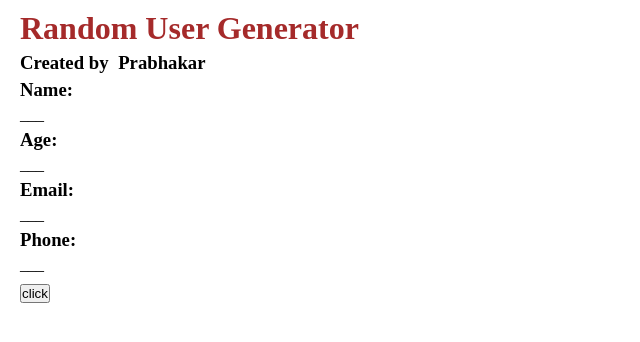
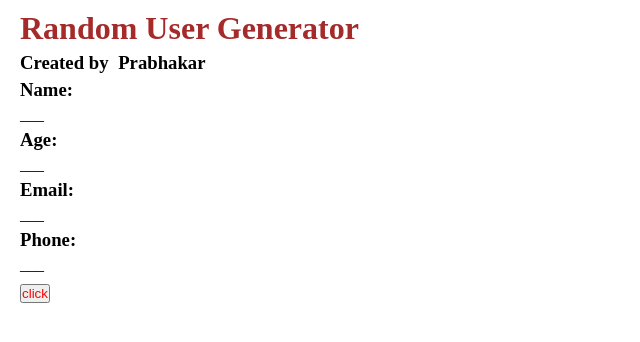
Before and after one commit to prabhakarzha/RandomUserGenerator, a plain HTML site: page index.html in a window 1280 px wide. Shown: the full height of the page, 0-640 px from the left. Drawn offline with Linux system fonts and the light colour scheme; no server answers.

Commit message:
Update style.css

```diff
--- a/style.css
+++ b/style.css
@@ -4,3 +4,11 @@
 }
 .container h1{
     color:brown;
+}
+
+
+.container button{
+    color: red;
+
+
+    }
```
